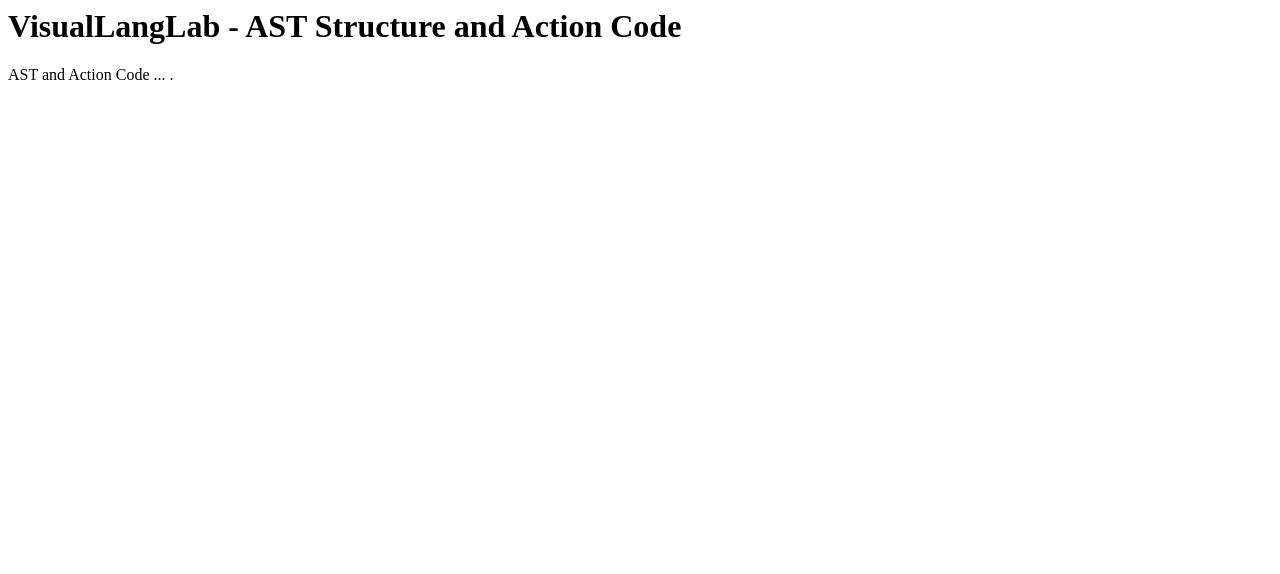
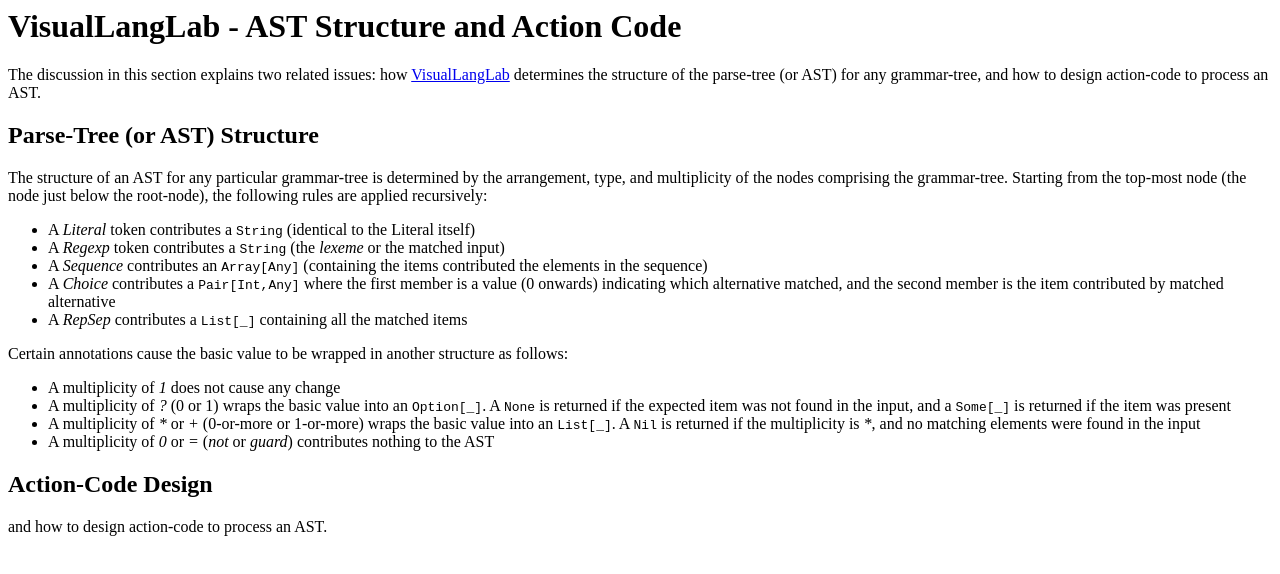
Before and after one commit to mdaniel/VisualLangLab, a plain HTML site: page VLLS/docs/ASTAndActionCode.html in a window 1280 px wide. Drawn offline with Linux system fonts and the light colour scheme.

Commit message:
Documentation update for 3.02
git-svn-id: https://svn.java.net/svn/vll~svn/trunk@124 c0272bae-d8de-c28f-bcdf-8b42aff4940e

```diff
--- a/VLLS/docs/ASTAndActionCode.html
+++ b/VLLS/docs/ASTAndActionCode.html
@@ -7,9 +7,53 @@
     <h1>VisualLangLab - AST Structure and Action Code</h1>
 
     <p>
-      AST and Action Code ... .
+      The discussion in this section explains two related issues:
+      how <a href="http://vll.java.net/">VisualLangLab</a> determines the structure
+      of the parse-tree (or AST) for any grammar-tree,
+      and how to design action-code to process an AST.
     </p>
 
+    <h2>Parse-Tree (or AST) Structure</h2>
+
+    <p>
+      The structure of an AST for any particular grammar-tree is determined
+      by the arrangement, type, and multiplicity of the nodes comprising the
+      grammar-tree. Starting from the top-most node (the node just below the
+      root-node), the following rules are applied recursively:
+    </p>
+
+    <ul>
+      <li>A <i>Literal</i> token contributes a <code>String</code> (identical to the Literal itself)</li>
+      <li>A <i>Regexp</i> token contributes a <code>String</code> (the <i>lexeme</i> or the matched input)</li>
+      <li>A <i>Sequence</i> contributes an <code>Array[Any]</code> (containing the items contributed
+          the elements in the sequence)</li>
+      <li>A <i>Choice</i> contributes a <code>Pair[Int,Any]</code> where the first member
+          is a value (0 onwards) indicating which alternative matched, and the second member
+          is the item contributed by matched alternative</li>
+      <li>A <i>RepSep</i> contributes a <code>List[_]</code> containing all the matched items</li>
+    </ul>
+
+    <p>
+      Certain annotations cause the basic value to be wrapped in another structure as follows:
+    </p>
+
+    <ul>
+      <li>A multiplicity of <i>1</i> does not cause any change</li>
+      <li>A multiplicity of <i>?</i> (0 or 1) wraps the basic value into an
+          <code>Option[_]</code>. A <code>None</code> is returned if the expected item was
+          not found in the input, and a <code>Some[_]</code> is returned if the item was present</li>
+      <li>A multiplicity of <i>*</i> or <i>+</i> (0-or-more or 1-or-more) wraps the basic
+          value into an <code>List[_]</code>. A <code>Nil</code> is returned if the multiplicity
+          is <i>*</i>, and no matching elements were found in the input</li>
+      <li>A multiplicity of <i>0</i> or <i>=</i> (<i>not</i> or <i>guard</i>) contributes
+          nothing to the AST</li>
+    </ul>
+
+    <h2>Action-Code Design</h2>
+
+    <p>
+      and how to design action-code to process an AST.
+    </p>
 
   </body>
 </html>
```
Also changed, not shown: VLLS/docs/DownloadInstallAndRun.html (+3 -1 lines), VLLS/docs/FAQ.html (+1 -1 lines), VLLS/docs/TestingParsers.html (+1 -1 lines), VLLS/docs/UserGuide.html (added, +15 -0 lines).
